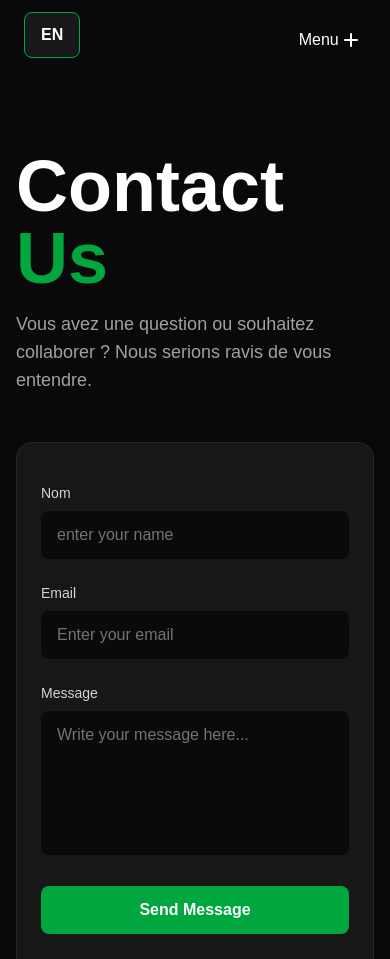
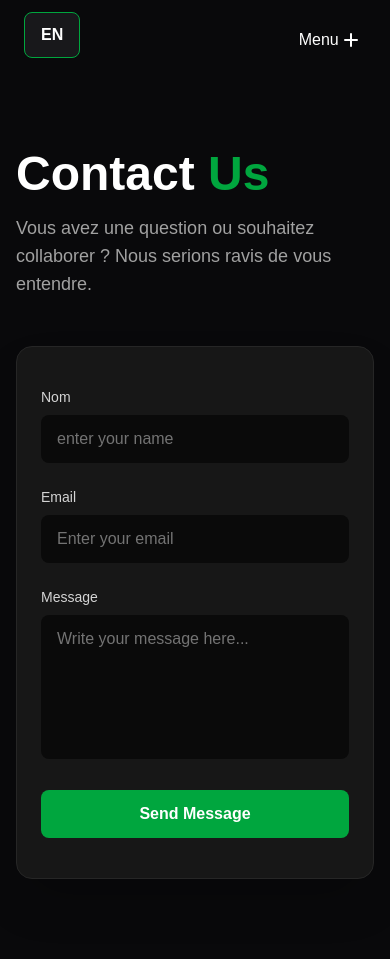
Before and after one commit to addahadi/Innovation-Club-website, an Astro site: page /en/contact in a window 390 px wide. Shown: the top 959 px of the page. Built offline with nearby package versions, Linux system fonts and the light colour scheme; Astro itself is replaced by a stand-in of ours; a web font is replaced by a local one.

Commit message:
little changes

```diff
--- a/src/Components/ContactForm.jsx
+++ b/src/Components/ContactForm.jsx
@@ -87,7 +87,10 @@ export default function ContactForm({
       className=" px-4 sm:px-6 lg:px-8 pt-20 max-w-7xl mx-auto w-full"
     >
       <div className="mb-12">
-        <h1 ref={titleRef} className="text-7xl font-bold text-white mb-4">
+        <h1
+          ref={titleRef}
+          className="text-5xl md:text-7xl font-bold text-white mb-4"
+        >
           {language.title}{" "}
           <span className="text-green-600">{language.subtitle}</span>
         </h1>
```
